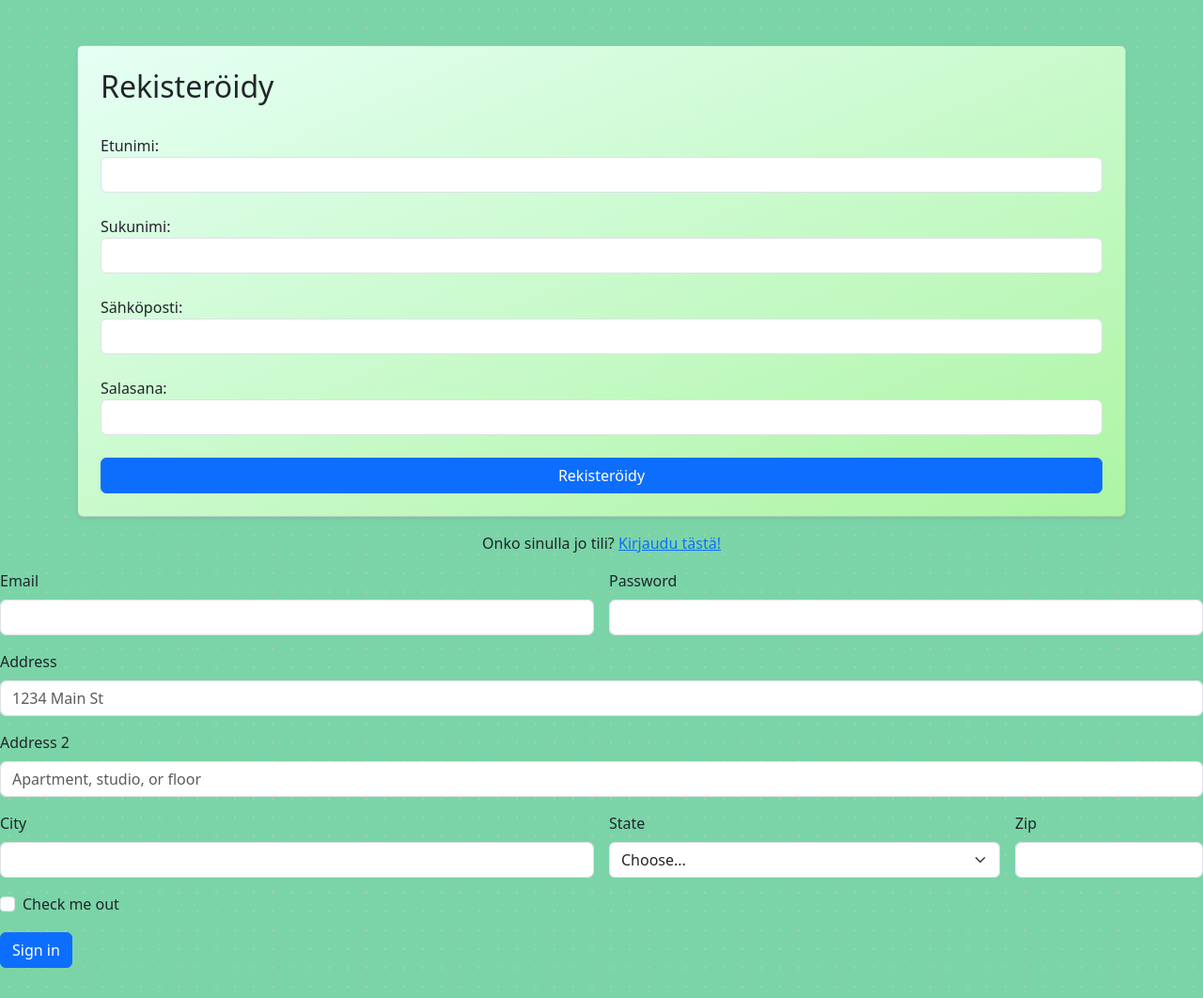
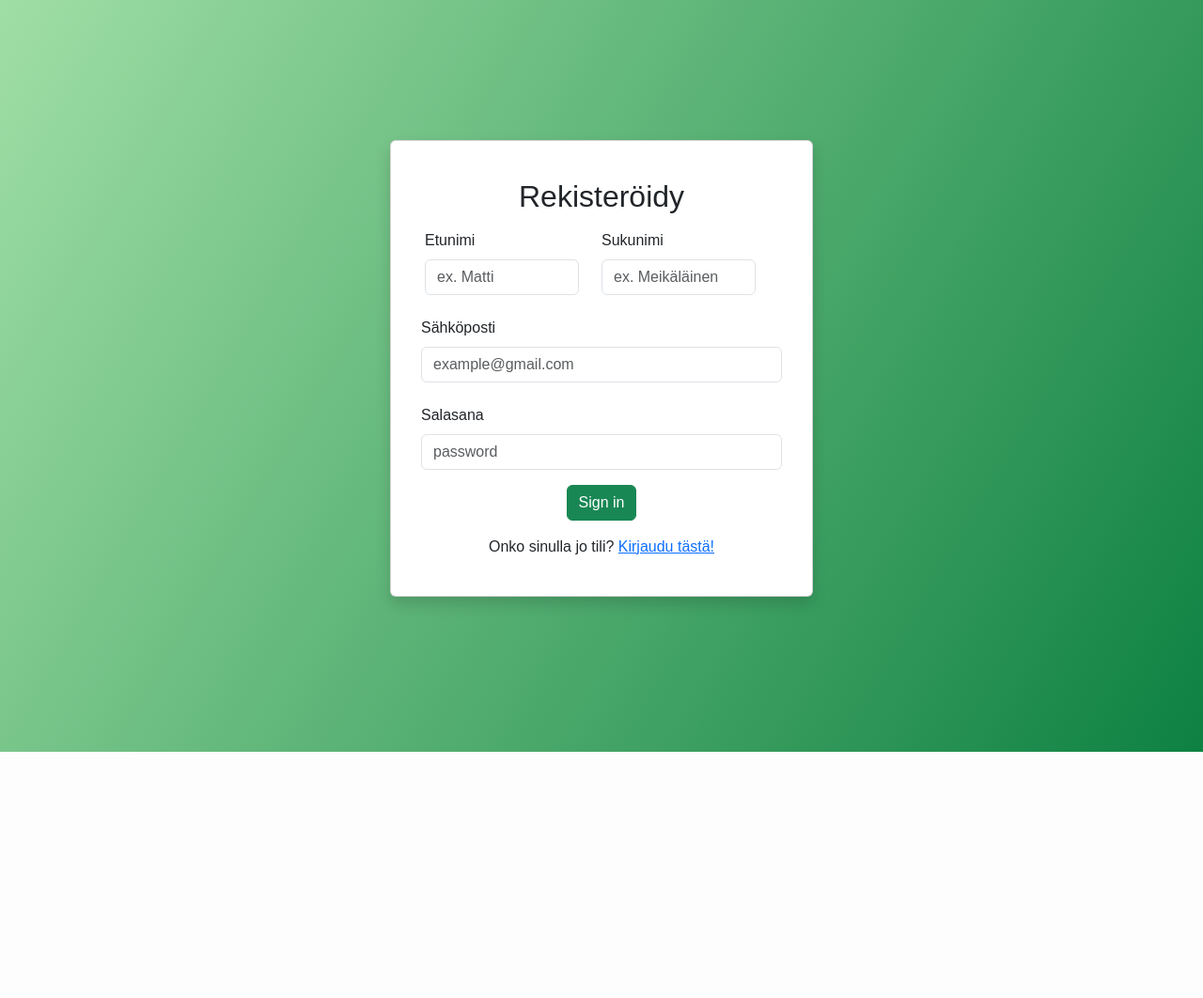
Before and after one commit to Jimbobballs22/Projektityo1_JAR, a PHP site: page /register.php in a window 1280 px wide. Shown: the whole page at 94% size. After the commit the page ends 800 px from the top, so only its background shows below. Run offline with PHP 8.4, Linux system fonts and the light colour scheme; style sheets or scripts are compiled from the project's sources.

Commit message:
Register done and presumabely works 27.11.2026 by Lizzy730

```diff
--- /dev/null
+++ b/src/logreg.css
@@ -0,0 +1,63 @@
+#login-body {
+    box-sizing: border-box;
+	min-block-size: 100vb;
+	display: flex;
+	align-items: center;
+	justify-content: center;
+	padding: 2rem;
+	font-family: sans-serif;
+	font-size: 1.4rem;
+	line-height: 1.5;
+	color: hsl(261deg 100% 25%);
+	background: linear-gradient(
+		120deg,
+		hsl(125, 83%, 84%),
+		hsl(155, 76%, 25%)
+	);
+}
+
+#register-body {
+    box-sizing: border-box;
+	min-block-size: 100vb;
+	display: flex;
+	align-items: center;
+	justify-content: center;
+	padding: 2rem;
+	font-family: sans-serif;
+	font-size: 1.4rem;
+	line-height: 1.5;
+	color: hsl(261deg 100% 25%);
+	background: linear-gradient(
+		120deg,
+		hsl(125, 49%, 75%),
+		hsl(147, 81%, 28%)
+	);
+}
+
+.form-control {
+    border-radius: 0.25rem;
+    border: 1px solid #ced4da;
+    padding: 0.5rem;
+    font-size: 1rem;
+}
+.form {
+    border-radius: 0.5rem;
+    box-shadow: 0 0.5rem 1rem rgba(0, 0, 0, 0.15);
+    padding: 2rem;
+    background-color: #d2f3c3;
+    position: relative;
+}
+p {
+    font-size: medium;
+}
+.form-label {
+    font-size: medium;
+}
+.form-container {
+    width: 350px;
+    max-width: 100%;
+}
+#register {
+	width: 450px;
+    max-width: 100%;
+}
--- a/src/register.php
+++ b/src/register.php
@@ -16,7 +16,7 @@ if ($_SERVER["REQUEST_METHOD"] == "POST") {
     $salasana_hash = password_hash($salasana, PASSWORD_DEFAULT);
 
     // Tarkistaa, että onko sähköposti jo olemassa tietokannassa (Estetään siis tuplaantumiset)
-    $check_email = $yhteys->prepare("SELECT sahkoposti FROM User WHERE sahkoposti = ?");
+    $check_email = $yhteys->prepare("SELECT User_email FROM User WHERE User_email = ?");
     $check_email->execute([$sahkoposti]);
 
     if ($check_email->fetch()) {
@@ -45,21 +45,22 @@ if ($_SERVER["REQUEST_METHOD"] == "POST") {
 // Sulkee tietokantayhteyden
 $yhteys = null;
 ?>
-
 <!DOCTYPE html>
 <html lang="fi">
 <head>
     <meta charset="UTF-8">
     <meta name="viewport" content="width=device-width, initial-scale=1.0">
     <title>Rekisteröityminen</title>
-        <link rel="stylesheet" href="website.scss">
+    <link rel="stylesheet" href="logreg.css">
     <link href="https://cdn.jsdelivr.net/npm/bootstrap@5.3.8/dist/css/bootstrap.min.css" rel="stylesheet">
     <script src="https://cdn.jsdelivr.net/npm/bootstrap@5.3.8/dist/js/bootstrap.bundle.min.js"></script>
 </head>
 <body id="register-body">
-        <div class="container mt-3">
-            <form action="rekisterointi.php" method="post"  class="card p-4 shadow-sm">
+    <div class="container">
+      <form class="form row g-3 card p-4 mx-auto" action="#" method="post" id="register">
+        <div class="form-title text-center">
           <h2>Rekisteröidy</h2>
+        </div>
 
         <?php if (!empty($virheviesti)): ?>
           <div class="alert alert-danger" role="alert">
@@ -67,71 +68,33 @@ $yhteys = null;
           </div>
         <?php endif; ?>
 
-                <br>
-                <label for="firstname">Etunimi:</label>
-                <input type="text" class="form-control" id="firstname" name="firstname" required>
-                <br>
-                <label for="lastname">Sukunimi:</label>
-                <input type="text" class="form-control" id="lastname" name="lastname" required>
-                <br>
-                <label for="sahkoposti">Sähköposti:</label>
-                <input type="email" class="form-control" id="sahkoposti" name="sahkoposti" required>
-                <br>
-                <label for="password">Salasana:</label>
-                <input type="password" class="form-control" id="password" name="password" required>
-                <br>
-                <button type="submit" id="registerBtn" class="btn btn-primary w-100">Rekisteröidy</button>
+        <div class="row">
+          <div class="col-md-6">
+            <label for="firstname" class="form-label">Etunimi</label>
+            <input type="email" class="form-control" id="firstname" placeholder="ex. Matti">
+          </div>
+          <div class="col-md-6">
+            <label for="lastname" class="form-label">Sukunimi</label>
+            <input type="text" class="form-control" id="lastname" placeholder="ex. Meikäläinen">
+          </div>
+        </div>
+        <div class="col-12">
+          <label for="sahkoposti" class="form-label">Sähköposti</label>
+          <input type="text" class="form-control" id="sahkoposti" placeholder="example@gmail.com">
+        </div>
+        <div class="col-12">
+          <label for="inputpassword" class="form-label">Salasana</label>
+          <input type="password" class="form-control" id="password" placeholder="password">
+        </div>
+
+        <div class="col-12 d-flex justify-content-center">
+          <button type="submit" class="btn btn-success">Sign in</button>
+        </div>
+        <p class="mt-3 text-center">Onko sinulla jo tili? <a href="kirjautuminen.php">Kirjaudu tästä!</a></p>
       </form>
-            <p class="mt-3 text-center">Onko sinulla jo tili? <a href="kirjautuminen.php">Kirjaudu tästä!</a></p>
+
     </div>
 
 
-        <div>
-            <form class="row g-3">
-              <div class="col-md-6">
-                <label for="inputEmail4" class="form-label">Email</label>
-                <input type="email" class="form-control" id="inputEmail4">
-              </div>
-              <div class="col-md-6">
-                <label for="inputPassword4" class="form-label">Password</label>
-                <input type="password" class="form-control" id="inputPassword4">
-              </div>
-              <div class="col-12">
-                <label for="inputAddress" class="form-label">Address</label>
-                <input type="text" class="form-control" id="inputAddress" placeholder="1234 Main St">
-              </div>
-              <div class="col-12">
-                <label for="inputAddress2" class="form-label">Address 2</label>
-                <input type="text" class="form-control" id="inputAddress2" placeholder="Apartment, studio, or floor">
-              </div>
-              <div class="col-md-6">
-                <label for="inputCity" class="form-label">City</label>
-                <input type="text" class="form-control" id="inputCity">
-              </div>
-              <div class="col-md-4">
-                <label for="inputState" class="form-label">State</label>
-                <select id="inputState" class="form-select">
-                  <option selected>Choose...</option>
-                  <option>...</option>
-                </select>
-              </div>
-              <div class="col-md-2">
-                <label for="inputZip" class="form-label">Zip</label>
-                <input type="text" class="form-control" id="inputZip">
-              </div>
-              <div class="col-12">
-                <div class="form-check">
-                  <input class="form-check-input" type="checkbox" id="gridCheck">
-                  <label class="form-check-label" for="gridCheck">
-                    Check me out
-                  </label>
-                </div>
-              </div>
-              <div class="col-12">
-                <button type="submit" class="btn btn-primary">Sign in</button>
-              </div>
-            </form>
-        </div>
-
   </body>
 </html>
```
Also changed, not shown: src/login.php (added, +115 -0 lines), src/register.html (deleted, +0 -68 lines). Lines whose indentation alone changed are shown as unchanged.
